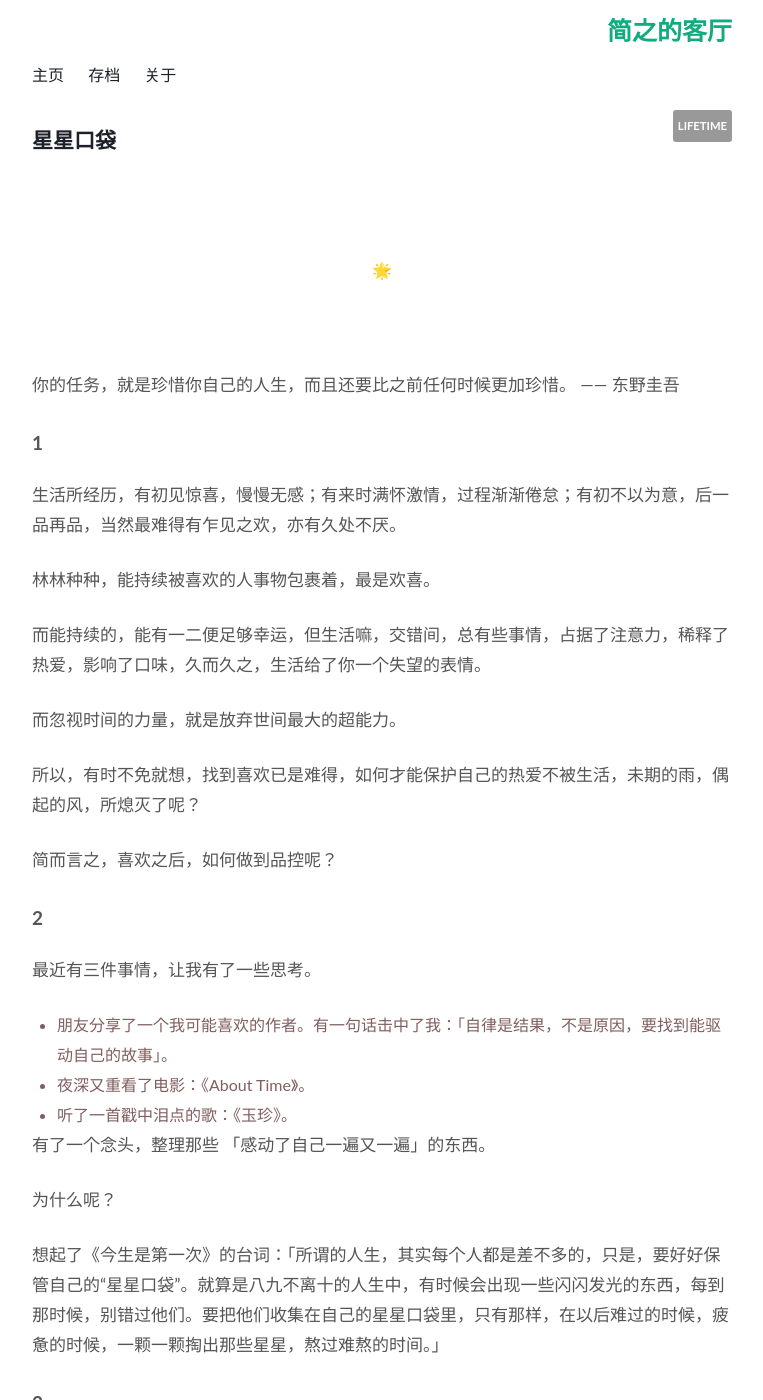
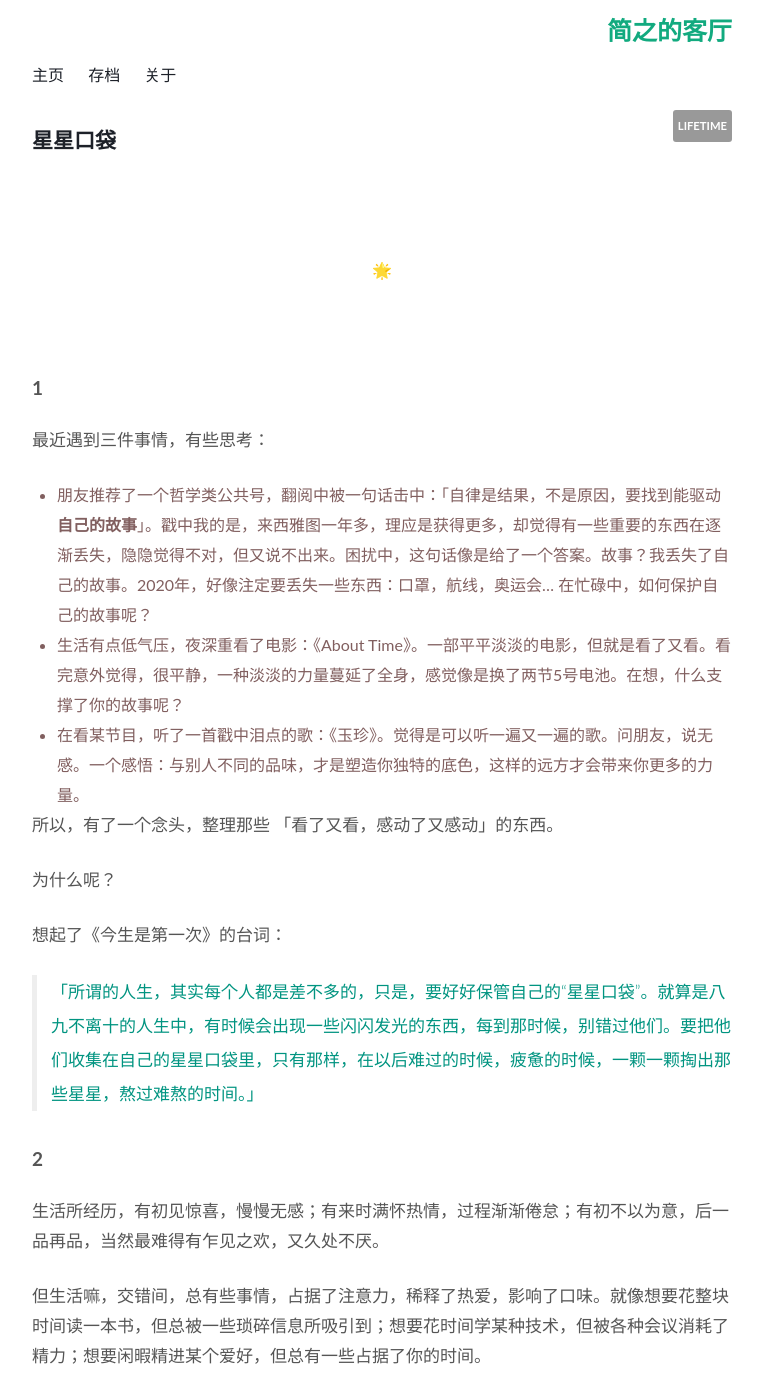
Before and after one commit to WillWang-X/willwang-x.github.io, a Jekyll site: the page built from _posts/blogs/2020-08-03-star-pocket.md, in a window 1280 px wide and 1400 px high. Shown: the whole window, without its empty margins (258-1021 px from the left). Built offline with Jekyll 4.4.1, drawn with Linux system fonts in a browser that asks for light colours; some of the changed text lies outside the part shown.

Commit message:
update star-pocket

```diff
--- a/_posts/blogs/2020-08-03-star-pocket.md
+++ b/_posts/blogs/2020-08-03-star-pocket.md
@@ -16,67 +16,52 @@
 <br>
 <br>
 
-你的任务，就是珍惜你自己的人生，而且还要比之前任何时候更加珍惜。 —— 东野圭吾
+
 
 ## 1
 
-生活所经历，有初见惊喜，慢慢无感；有来时满怀激情，过程渐渐倦怠；有初不以为意，后一品再品，当然最难得有乍见之欢，亦有久处不厌。
+最近遇到三件事情，有些思考：
 
-林林种种，能持续被喜欢的人事物包裹着，最是欢喜。
+* 朋友推荐了一个哲学类公共号，翻阅中被一句话击中：「自律是结果，不是原因，要找到能驱动**自己的故事**」。戳中我的是，来西雅图一年多，理应是获得更多，却觉得有一些重要的东西在逐渐丢失，隐隐觉得不对，但又说不出来。困扰中，这句话像是给了一个答案。故事？我丢失了自己的故事。2020年，好像注定要丢失一些东西：口罩，航线，奥运会... 在忙碌中，如何保护自己的故事呢？
+* 生活有点低气压，夜深重看了电影：《About Time》。一部平平淡淡的电影，但就是看了又看。看完意外觉得，很平静，一种淡淡的力量蔓延了全身，感觉像是换了两节5号电池。在想，什么支撑了你的故事呢？
+* 在看某节目，听了一首戳中泪点的歌：《玉珍》。觉得是可以听一遍又一遍的歌。问朋友，说无感。一个感悟：与别人不同的品味，才是塑造你独特的底色，这样的远方才会带来你更多的力量。
 
-而能持续的，能有一二便足够幸运，但生活嘛，交错间，总有些事情，占据了注意力，稀释了热爱，影响了口味，久而久之，生活给了你一个失望的表情。
+所以，有了一个念头，整理那些 「看了又看，感动了又感动」的东西。
 
-而忽视时间的力量，就是放弃世间最大的超能力。
+为什么呢？
 
-所以，有时不免就想，找到喜欢已是难得，如何才能保护自己的热爱不被生活，未期的雨，偶起的风，所熄灭了呢？
+想起了《今生是第一次》的台词：
 
-简而言之，喜欢之后，如何做到品控呢？
+>「所谓的人生，其实每个人都是差不多的，只是，要好好保管自己的“星星口袋”。就算是八九不离十的人生中，有时候会出现一些闪闪发光的东西，每到那时候，别错过他们。要把他们收集在自己的星星口袋里，只有那样，在以后难过的时候，疲惫的时候，一颗一颗掏出那些星星，熬过难熬的时间。」
+
 
 ## 2
 
-最近有三件事情，让我有了一些思考。
+生活所经历，有初见惊喜，慢慢无感；有来时满怀热情，过程渐渐倦怠；有初不以为意，后一品再品，当然最难得有乍见之欢，又久处不厌。
 
-* 朋友分享了一个我可能喜欢的作者。有一句话击中了我：「自律是结果，不是原因，要找到能驱动自己的故事」。
-* 夜深又重看了电影：《About Time》。
-* 听了一首戳中泪点的歌：《玉珍》。
+但生活嘛，交错间，总有些事情，占据了注意力，稀释了热爱，影响了口味。就像想要花整块时间读一本书，但总被一些琐碎信息所吸引到；想要花时间学某种技术，但被各种会议消耗了精力；想要闲暇精进某个爱好，但总有一些占据了你的时间。
 
-有了一个念头，整理那些 「感动了自己一遍又一遍」的东西。
+所以，某种「一周即一生」的预见，为自己被碎片化而感到不安，为被短暂多巴胺吸引而感到愧疚，为热情被消磨而感到担忧。
 
-为什么呢？
+所以，不免就想，找到喜欢已是难得，如何才能保护自己的热爱不被生活，未期的雨，偶起的风，所熄灭了呢？
 
-想起了《今生是第一次》的台词：「所谓的人生，其实每个人都是差不多的，只是，要好好保管自己的“星星口袋”。就算是八九不离十的人生中，有时候会出现一些闪闪发光的东西，每到那时候，别错过他们。要把他们收集在自己的星星口袋里，只有那样，在以后难过的时候，疲惫的时候，一颗一颗掏出那些星星，熬过难熬的时间。」
 
 ## 3
 
-什么是星星口袋呢？
-
-星星口袋就是 「感动了自己一遍又一遍」的人事物。
-
 在生活磁场里，难免乱了节拍，晃了神情，丢了初心。不顺时，方法总是有的，但心气不常在。
 
-回到最初的问题：品控？
+所以，突然察觉，让自己时常浸泡在自己「感动又感动」的人事物书影音里，会是一个保护自己节拍，心气，热情的好方法。因为这会让自己处理「聚集」的状态里，而非「分散」。
 
-当然有专业书籍来系统论述工业品控，如《质量免费》；这里只是谈谈如何保护自己的喜欢，一天又一天？
-
-原想说，有乍见之欢，又久处不厌，多幸运。想了想，更准确的说法，其实就是「感动了一遍又一遍」。
+原想说，有乍见之欢，又久处不厌，多幸运。想了想，更准确的说法，其实就是「感动了一遍又一遍」才是那些构成你内核的东西。
 
 不必第一眼就喜欢，若是，那是恩赐。久处不厌已是很好，难得，是感动常在。感动，且敌过时间，才会成为人生底色，构成我们的品味。
 
-清晰地知道自己的品味，才能笃定地选择把我们时间放在哪里，少受外在纷扰，少受犹豫内耗，少受诱惑鼓动。
+清晰地知道自己的品味，时常品味它们，会给我们一种笃定的力量，少受外在纷扰，少受犹豫内耗，少受诱惑鼓动。
+
 
 ## 4
 
-如何对待自己的星星呢？
-
-总结是：放在一处，时常翻阅，与人分享。
-
-* **放在一处**，因为易于查找，才会时常翻阅，目前我的选择是豆瓣和workflowy，还不完善，以后详述。
-* **时常翻阅**，因为可以给情绪充电，纠正分心，避免被带偏。
-* **与人分享**，因为喜欢会带来喜欢。分享自己的品味，就像在黑暗的沙滩，点一把火，放一首歌，自有品味相同的人，寻着光，寻着歌，来到，把酒言欢，难得人生一场，纷纷扰扰，遇到知己，便是一场更大的温暖。
-
-## 5
-
-与其生硬分析，不如好好打理一下那些感动了一遍又一遍的人事物。他们会告诉你生活的答案。星星口袋，便就是你的初心。
+与其生硬分析，不如好好打理一下那些感动又感动的人事物书影音。他们会告诉你生活的答案。星星口袋，藏着我们的初心，值得放在每天看得见的地方。
 
 
 <br>
@@ -96,4 +81,11 @@
 
 ## Log
 
-- 2020.08.04 又一个节点。
+- 2020.08.04 又一个节点。你的任务，就是珍惜你自己的人生，而且还要比之前任何时候更加珍惜。 —— 东野圭吾
+- 2020.08.05 删繁就简。一些延伸。
+	- 虚构故事是人类文明的基石。 —— 《未来简史》
+	- 系列而非单列。系统而非琐碎。
+	- [如何探测前路的雷区？](https://github.com/willwang-x/a-growing-cs/blob/master/workflow/cornerstone/buoy.md)
+	- 分享自己的品味，就像在黑暗的沙滩，点一把火，放一首歌，自有品味相同的人，寻着光，寻着歌，来到，把酒言欢，难得人生一场，纷纷扰扰，遇到知己，便是一场更大的温暖。
+	- 第一次把事情做好。 —— 《质量免费》
+	- 你要走多少路，才能成就你的了不起。 —— 《了不起的我》
```
